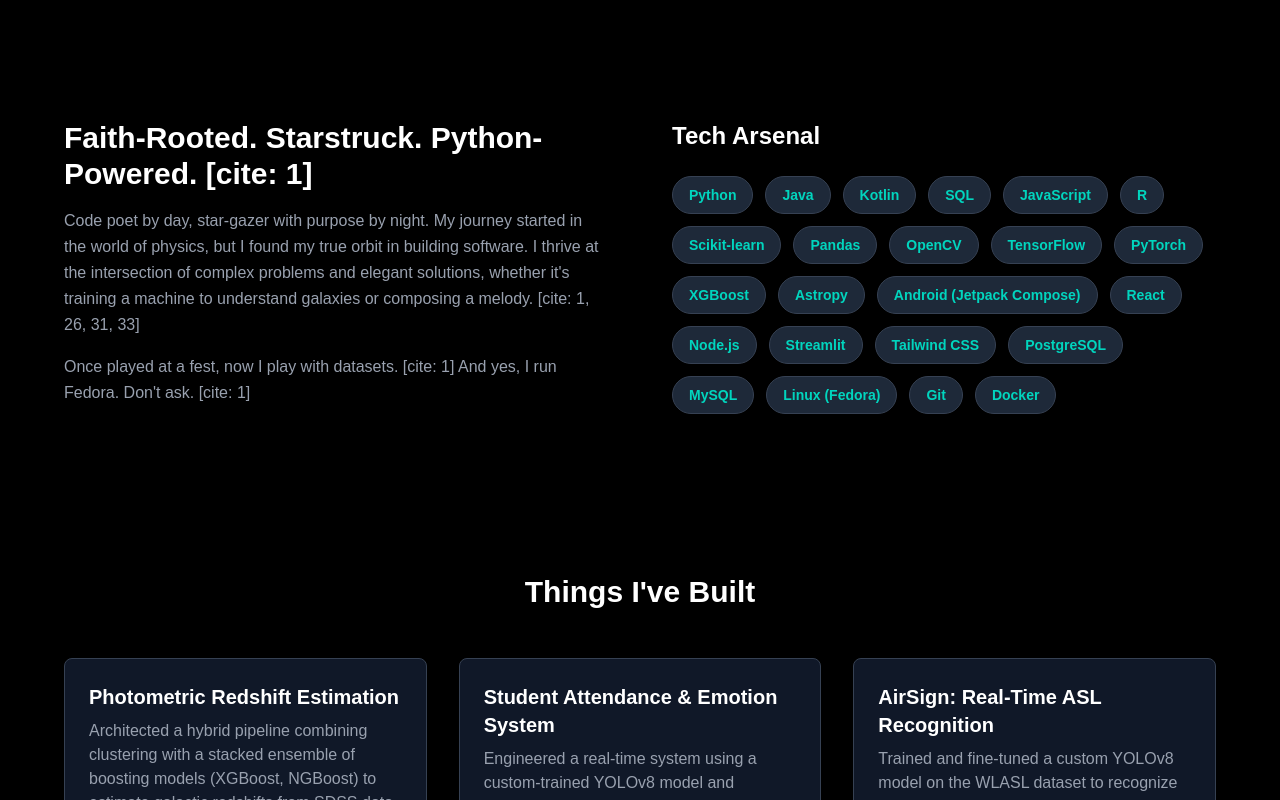
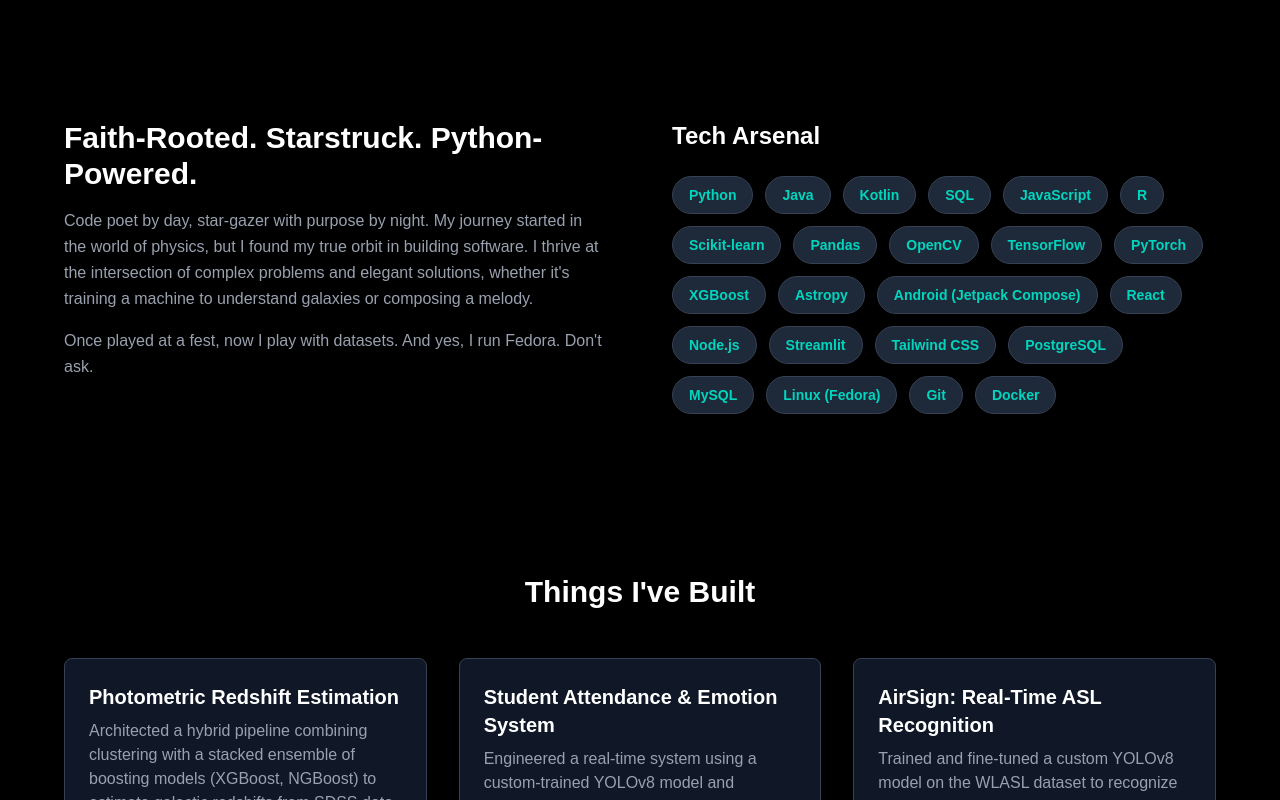
Before and after one commit to Chloy02/portfolio, a Next.js app: page / in a window 1280 px wide. Shown: the part 760-1560 px from the top of the page. Built offline with nearby package versions, Linux system fonts and the light colour scheme.

Commit message:
fix: Escape apostrophes for ESLint rule

```diff
--- a/src/components/About.tsx
+++ b/src/components/About.tsx
@@ -1,6 +1,5 @@
 // src/components/About.tsx
 
-// Sourced directly from your CV's Technical Skills section
 const skills = [
   "Python", "Java", "Kotlin", "SQL", "JavaScript", "R", "Scikit-learn",
   "Pandas", "OpenCV", "TensorFlow", "PyTorch", "XGBoost", "Astropy",
@@ -14,12 +13,12 @@ export default function About() {
       <div className="max-w-6xl mx-auto grid grid-cols-1 md:grid-cols-2 gap-16 items-start">
 
         <div>
-          <h2 className="text-3xl font-bold mb-4">Faith-Rooted. Starstruck. Python-Powered. [cite: 1]</h2>
+          <h2 className="text-3xl font-bold mb-4">Faith-Rooted. Starstruck. Python-Powered.</h2>
           <p className="text-gray-400 leading-relaxed">
-            Code poet by day, star-gazer with purpose by night. My journey started in the world of physics, but I found my true orbit in building software. I thrive at the intersection of complex problems and elegant solutions, whether it's training a machine to understand galaxies or composing a melody. [cite: 1, 26, 31, 33]
+            Code poet by day, star-gazer with purpose by night. My journey started in the world of physics, but I found my true orbit in building software. I thrive at the intersection of complex problems and elegant solutions, whether it&apos;s training a machine to understand galaxies or composing a melody.
           </p>
           <p className="text-gray-400 leading-relaxed mt-4">
-            Once played at a fest, now I play with datasets. [cite: 1] And yes, I run Fedora. Don't ask. [cite: 1]
+            Once played at a fest, now I play with datasets. And yes, I run Fedora. Don&apos;t ask.
           </p>
         </div>
 
--- a/src/components/Contact.tsx
+++ b/src/components/Contact.tsx
@@ -6,7 +6,7 @@ export default function Contact() {
   return (
     <section className="bg-black text-white py-20 px-4 md:px-16">
       <div className="max-w-xl mx-auto text-center">
-        <h2 className="text-3xl font-bold mb-4">Let's Connect</h2>
+        <h2 className="text-3xl font-bold mb-4">Let&apos;s Connect</h2>
         <p className="text-gray-400 mb-8">
           Got a project, a wild idea, or just want to talk about the universe (or code)? My inbox is always open.
         </p>
--- a/src/components/Music.tsx
+++ b/src/components/Music.tsx
@@ -13,7 +13,7 @@ export default function Music() {
 
           <div className="md:col-span-1">
             <Image
-              src="/chloy-performance.webp" // This now points to YOUR image
+              src="/chloy-performance.jpg"
               alt="Chloy Costa performing with a guitar"
               width={500}
               height={500}
@@ -24,10 +24,10 @@ export default function Music() {
           <div className="md:col-span-2">
             <h3 className="text-2xl font-bold mb-3">Music & Ministry</h3>
             <p className="text-gray-400 mb-6 leading-relaxed">
-              Leading choirs, organizing state-level Battle of the Bands, and performing for the university—music has always been my parallel passion. It's the other half of my creative core, a space for raw expression and connection. While I don't have tracks on Spotify yet, you can catch the vibe on my Instagram.
+              Leading choirs, organizing state-level Battle of the Bands, and performing for the university—music has always been my parallel passion. It&apos;s the other half of my creative core, a space for raw expression and connection. While I don&apos;t have tracks on Spotify yet, you can catch the vibe on my Instagram.
             </p>
             <a
-              href="https://instagram.com/chloy_costa" // Links directly to your Instagram
+              href="https://instagram.com/chloy_costa"
               target="_blank"
               rel="noopener noreferrer"
               className="inline-block bg-gradient-to-r from-yellow-400 to-amber-500 text-white font-bold py-3 px-6 rounded-lg transition-transform transform hover:scale-105"
--- a/src/components/Projects.tsx
+++ b/src/components/Projects.tsx
@@ -8,7 +8,7 @@ export default function Projects() {
     <section className="bg-black text-white py-20 px-4 md:px-16">
       <div className="max-w-6xl mx-auto">
         <h2 className="text-3xl font-bold text-center mb-12">
-          Things I've Built
+          Things I&apos;ve Built
         </h2>
         <div className="grid grid-cols-1 md:grid-cols-2 lg:grid-cols-3 gap-8">
           {projectsData.map((project, index) => (
```
